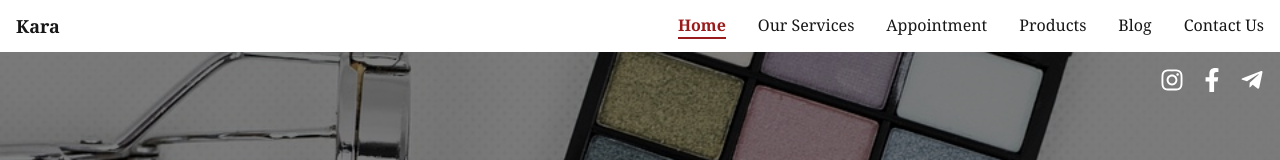
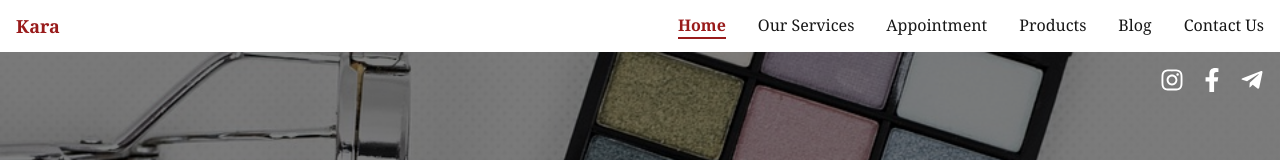
Before and after one commit to Lifeconr/kara_makeup, a Next.js app: page / in a window 1280 px wide. Shown: the top 160 px of the page. Built offline with nearby package versions, Linux system fonts and the light colour scheme.

Commit message:
refactor: change color

```diff
--- a/src/app/components/Navbar.jsx
+++ b/src/app/components/Navbar.jsx
@@ -2,13 +2,10 @@
 
 import Link from "next/link";
 import { useState, useEffect } from "react";
-import { useRouter } from "next/router";
 
 const Navbar = () => {
-  const [isMenuOpen, setIsMenuOpen] = useState(false);
   const [currentPath, setCurrentPath] = useState("");
 
-  // Ensure `currentPath` is only set on the client side
   useEffect(() => {
     if (typeof window !== "undefined") {
       setCurrentPath(window.location.pathname);
@@ -23,9 +20,9 @@ const Navbar = () => {
   return (
     <nav className="bg-edf6f9 bg-white sticky top-0 z-50">
       <div className="container mx-auto px-4 py-3 flex justify-between items-center">
-        <h1 className="text-lg font-bold text-800e13 font-serif">Kara</h1>
+        <h1 className="text-lg font-bold text-red-800 font-serif">Kara</h1>
 
-        {/* Desktop Navigation Links */}
+        {/* Navigation Links */}
         <div className="space-x-8 hidden md:flex">
           <Link href="/" className={getLinkClasses("/")}>
             Home
```
